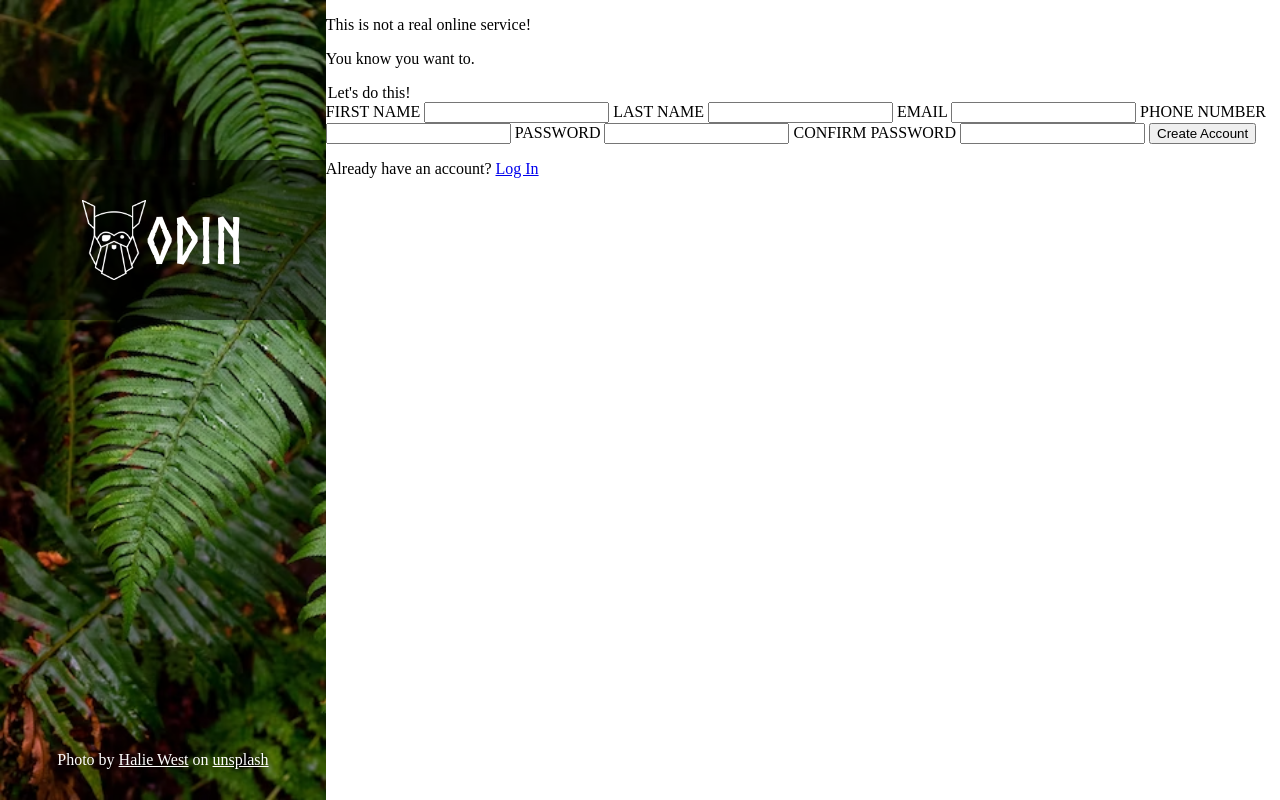
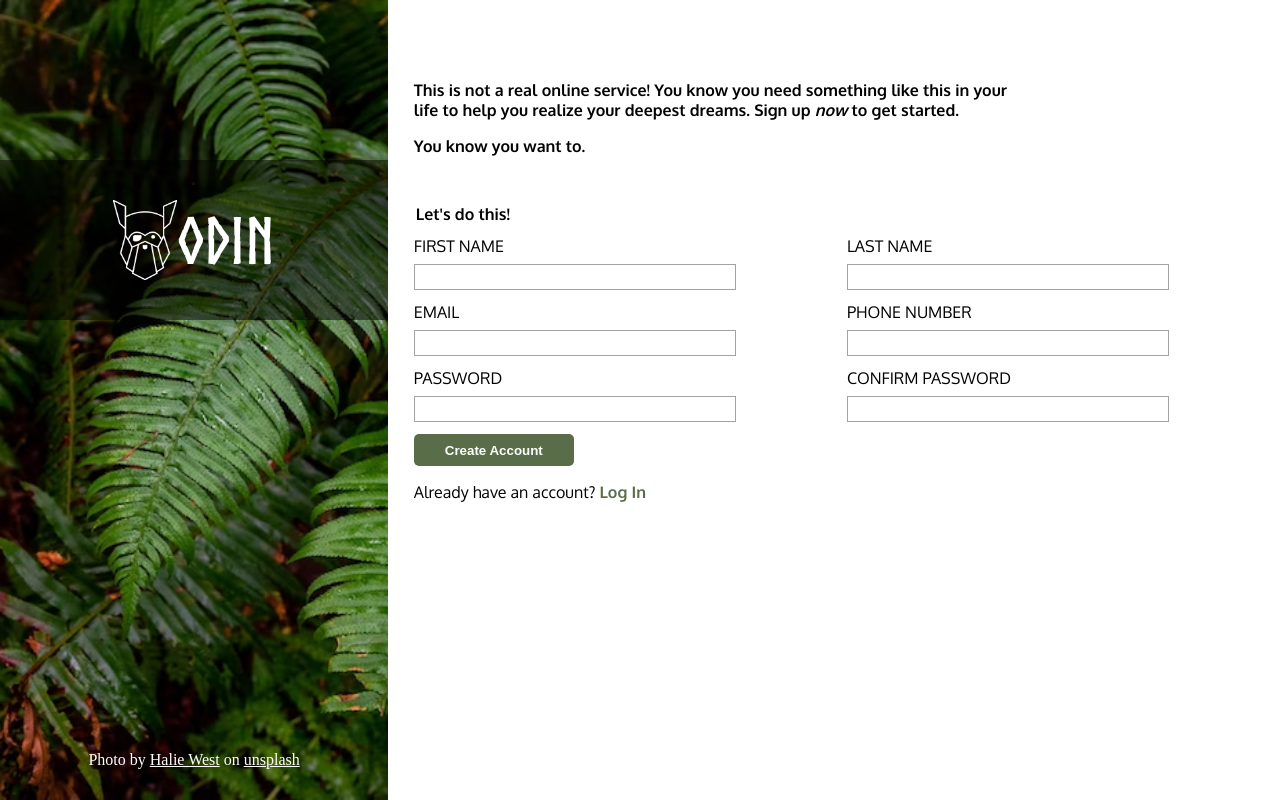
Before and after one commit to HexanRaa/sign-up-form, a plain HTML site: page index.html in a window 1280 px wide. Drawn offline with Linux system fonts and the light colour scheme.

Commit message:
right section css done

```diff
--- a/index.html
+++ b/index.html
@@ -4,8 +4,14 @@
     <meta charset="UTF-8" />
     <meta http-equiv="X-UA-Compatible" content="IE=edge" />
     <meta name="viewport" content="width=device-width, initial-scale=1.0" />
+    <link rel="preconnect" href="https://fonts.googleapis.com" />
+    <link rel="preconnect" href="https://fonts.gstatic.com" crossorigin />
+    <link
+      href="https://fonts.googleapis.com/css2?family=Oxygen:wght@300;400;700&display=swap"
+      rel="stylesheet"
+    />
     <link rel="stylesheet" href="style.css" />
-    <title>Sign-up Form</title>
+    <title>Sign Up</title>
   </head>
   <body>
     <div class="container">
@@ -25,34 +31,50 @@
         </div>
       </div>
       <div class="right-section">
-        <p>This is not a real online service!</p>
+        <div class="some-text">
+          <p>
+            This is not a real online service! You know you need something like
+            this in your life to help you realize your deepest dreams. Sign up
+            <em>now</em> to get started.
+          </p>
           <p>You know you want to.</p>
+        </div>
         <form>
           <legend>Let's do this!</legend>
+          <div class="form-container">
+            <div class="input">
               <label for="first-name">FIRST NAME</label>
               <input type="text" id="first-name" name="first-name" />
-
+            </div>
+            <div class="input">
               <label for="last-name">LAST NAME</label>
               <input type="text" id="last-name" name="last-name" />
-
+            </div>
+            <div class="input">
               <label for="email">EMAIL</label>
-          <input type="email" id="email" name="email" />
-
+              <input type="email" id="email" name="email" required />
+            </div>
+            <div class="input">
               <label for="phone-number">PHONE NUMBER</label>
-          <input type="number" id="phone-number" name="phone-number" />
-
+              <input type="text" id="phone-number" name="phone-number" />
+            </div>
+            <div class="input">
               <label for="password">PASSWORD</label>
-          <input type="password" id="password" name="password" />
-
+              <input type="password" id="password" name="password" required />
+            </div>
+            <div class="input">
               <label for="confirm-password">CONFIRM PASSWORD</label>
               <input
                 type="password"
                 id="confirm-password"
                 name="confirm-password"
+                required
               />
+            </div>
+          </div>
           <button type="submit">Create Account</button>
         </form>
-        <p>Already have an account? <a href="#">Log In</a></p>
+        <p>Already have an account? <a href="#" class="login">Log In</a></p>
       </div>
     </div>
   </body>
--- a/style.css
+++ b/style.css
@@ -11,7 +11,7 @@ body {
 
 .left-section {
   position: relative;
-  width: 50%;
+  width: 40%;
   background-image: url(./assets/img/bg.avif);
   background-repeat: no-repeat;
   background-size: cover;
@@ -56,3 +56,68 @@ img {
   width: 100%;
   padding: 15px 0;
 }
+
+.right-section {
+  padding: 5% 0 7% 2%;
+  font-family: "Oxygen", sans-serif;
+}
+
+.some-text {
+  font-weight: bold;
+  width: 70%;
+}
+
+form {
+  margin-top: 3rem;
+}
+
+.form-container {
+  display: grid;
+  grid-template-columns: repeat(2, auto);
+  grid-template-rows: repeat(3, auto);
+  margin-top: 0.75rem;
+}
+
+legend {
+  font-weight: bold;
+}
+
+.input {
+  display: flex;
+  flex-direction: column;
+  justify-content: center;
+  gap: 0.5rem;
+  margin-bottom: 0.75rem;
+}
+
+input {
+  font-size: 1rem;
+  height: 1.5rem;
+  width: 20rem;
+  margin: 0;
+  padding: 0;
+  border: 1px solid rgb(163, 162, 162);
+}
+
+input:focus {
+  outline: none;
+  border: 2px solid rgb(54, 54, 226);
+}
+
+button {
+  background-color: #596d48;
+  color: white;
+  text-align: center;
+  height: 2rem;
+  width: 10rem;
+  border-radius: 5px;
+  border: none;
+  font-weight: bold;
+}
+
+.login,
+.login:visited {
+  color: #596d48;
+  text-decoration: none;
+  font-weight: bold;
+}
```
Lines whose indentation alone changed are shown as unchanged.
